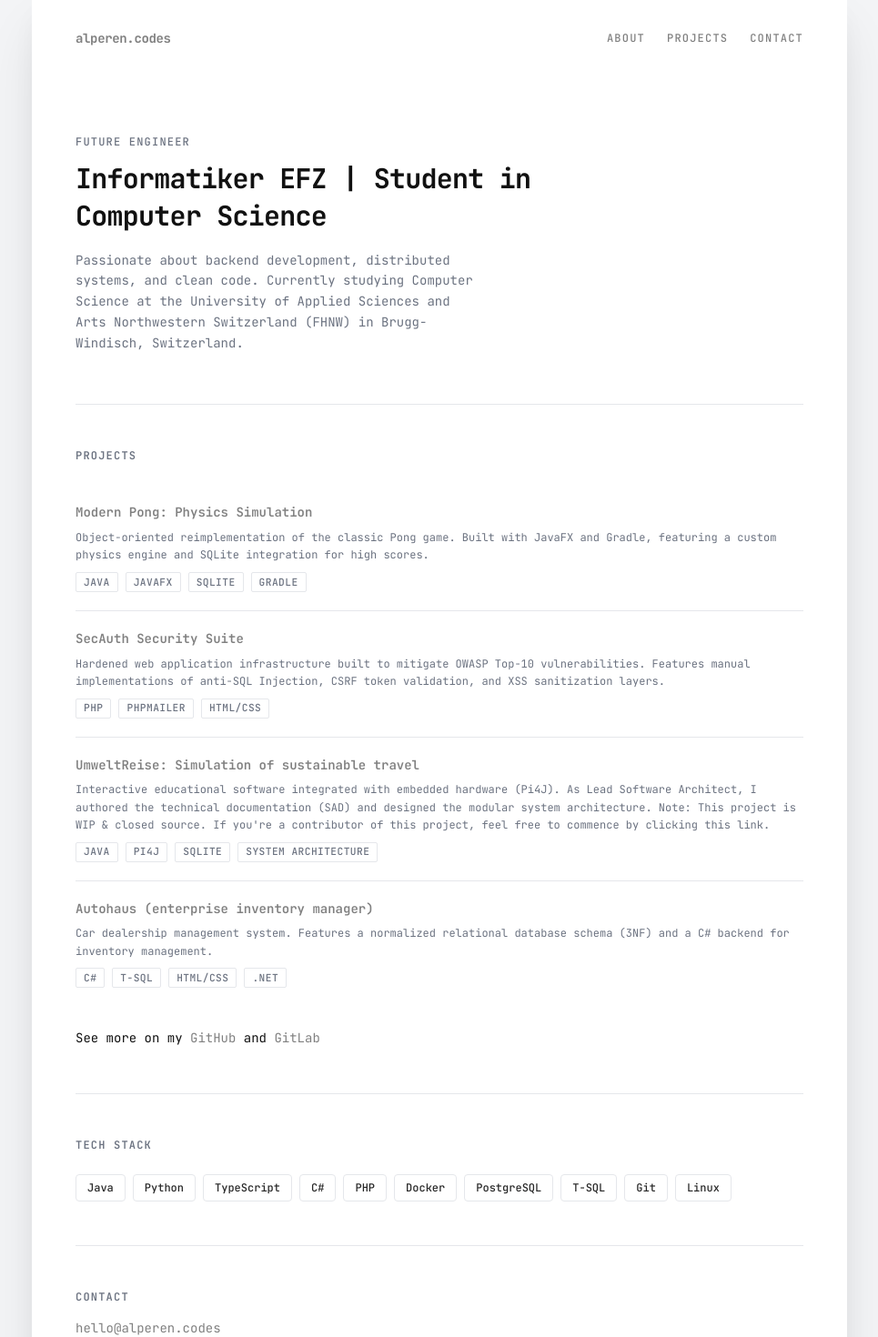
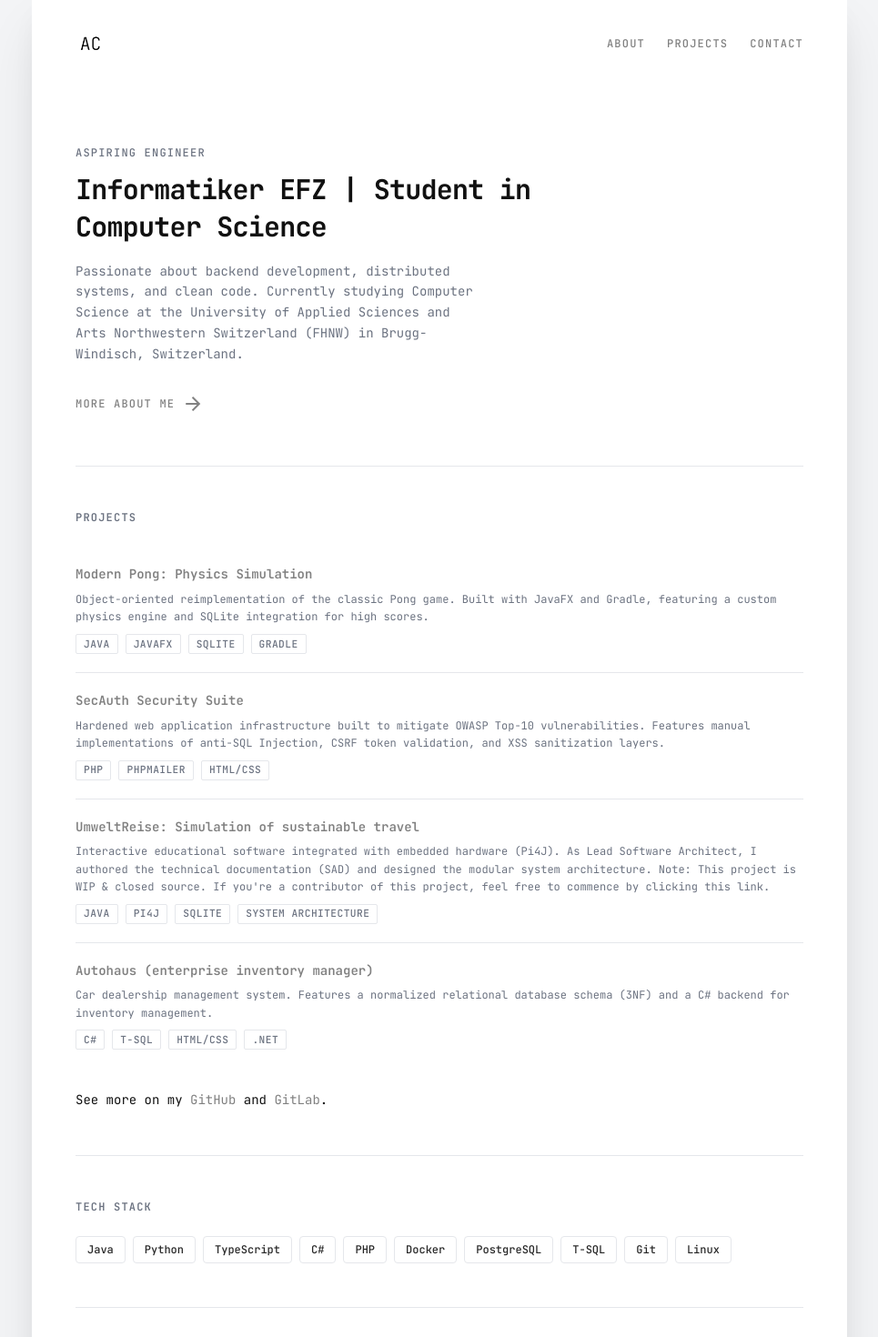
Before and after one commit to alperencodes/alperencodes.github.io, a Next.js app: page / in a window 1280 px wide. Shown: the top 1470 px of the page at 91% size, without its empty margins (157-1122 px from the left). Built offline with nearby package versions, Linux system fonts and the light colour scheme.

Commit message:
feat: integrate CursorTarget component for enhanced link interactions

```diff
--- a/src/app/layout.tsx
+++ b/src/app/layout.tsx
@@ -1,6 +1,7 @@
 import type { Metadata } from "next";
 import "./globals.css";
 import { siteConfig } from "@/data/portfolio";
+import ClientShell from "@/components/layout/ClientShell";
 import React from "react";
 
 export const metadata: Metadata = {
@@ -22,10 +23,13 @@ export default function RootLayout({
                 href="https://fonts.googleapis.com/css2?family=JetBrains+Mono:ital,wght@0,300;0,400;0,500;0,600;0,700;1,400&display=swap"
                 rel="stylesheet"
             />
+            <link href="https://fonts.googleapis.com/icon?family=Material+Icons+Outlined" rel="stylesheet" />
         </head>
         <body>
         <div className="paper">
-            {children}
+            <ClientShell>
+                {children}
+            </ClientShell>
         </div>
         </body>
         </html>
--- a/src/app/page.tsx
+++ b/src/app/page.tsx
@@ -13,7 +13,7 @@ export default function Home() {
                 {/* hero */}
                 <section className="pt-16 pb-14 border-b border-border">
                     <p className="text-xs font-medium uppercase tracking-widest text-muted mb-3">
-                        Future Engineer
+                        Aspiring Engineer
                     </p>
                     <h1 className="text-2xl md:text-3xl font-bold tracking-tight leading-snug max-w-lg">
                         {siteConfig.heroStatement}
@@ -21,13 +21,21 @@ export default function Home() {
                     <p className="mt-4 text-sm leading-relaxed text-muted max-w-md">
                         {siteConfig.description}
                     </p>
+                    <div className="mt-8">
+                        <a
+                            href="/about"
+                            className="inline-flex items-center gap-2 text-xs font-medium uppercase tracking-widest text-muted hover:text-ink transition-colors group"
+                        >
+                            More about me <span className="group-hover:translate-x-1 transition-transform material-icons-outlined text-sm">arrow_forward</span>
+                        </a>
+                    </div>
                 </section>
 
                 {/* projects */}
                 <div className="pt-12 pb-12 border-b border-border">
                     <ProjectTable />
                     <br/>
-                    See more on my <a href="https://github.com/alperencodes" target={"_blank"}>GitHub</a> and <a href="https://gitlab.fhnw.ch/alperen.yilmaz" target={"_blank"}>GitLab</a>
+                    See more on my <a href="https://github.com/alperencodes" target={"_blank"}>GitHub</a> and <a href="https://gitlab.fhnw.ch/alperen.yilmaz" target={"_blank"}>GitLab</a>.
                 </div>
 
                 {/* tech stack */}
--- a/src/components/layout/Header.tsx
+++ b/src/components/layout/Header.tsx
@@ -1,24 +1,34 @@
 "use client";
 
-import {navLinks, siteConfig} from "@/data/portfolio";
+import {navLinks} from "@/data/portfolio";
+import CursorTarget from "@/components/ui/CursorTarget";
+import Image from "next/image";
 
 export default function Header() {
     return (
         <header className="flex flex-col md:flex-row items-start md:items-center justify-between py-8 px-10 md:px-12 gap-4 md:gap-0">
-            {/* eslint-disable-next-line @next/next/no-html-link-for-pages */}
-                <a href="/"
-                   className="text-sm font-bold tracking-tight hover:opacity-100">
-                    {siteConfig.name}
+            <CursorTarget as="span" borderRadius={4}>
+                {/* eslint-disable-next-line @next/next/no-html-link-for-pages */}
+                <a href="/" className="hover:opacity-80 transition-opacity">
+                    <Image
+                        src="/AC.png"
+                        alt="Alperen Codes Logo"
+                        width={32}
+                        height={32}
+                        priority
+                    />
                 </a>
+            </CursorTarget>
             <nav className="flex gap-6">
                 {navLinks.map((link) => (
+                    <CursorTarget key={link.href} as="span" borderRadius={4}>
                     <a
                         href={link.href}
-                        key={link.href}
                         className="text-xs font-medium uppercase tracking-widest text-muted hover:text-ink"
                     >
                         {link.label}
                     </a>
+                    </CursorTarget>
                 ))}
             </nav>
         </header>
--- a/src/components/ui/Contact.tsx
+++ b/src/components/ui/Contact.tsx
@@ -1,6 +1,7 @@
 "use client";
 
 import { siteConfig } from "@/data/portfolio";
+import CursorTarget from "@/components/ui/CursorTarget";
 
 export default function Contact() {
     return (
@@ -9,13 +10,16 @@ export default function Contact() {
                 Contact
             </h2>
             <div className="flex flex-col gap-2 text-sm">
+                <CursorTarget as="span" borderRadius={4} style={{ width: "fit-content" }}>
                 <a
                     href={`mailto:${siteConfig.email}`}
                     className="underline underline-offset-4 decoration-border hover:decoration-ink"
                 >
                     {siteConfig.email}
                 </a>
+                </CursorTarget>
                 <div className="flex gap-6 mt-1">
+                    <CursorTarget as="span" borderRadius={4}>
                     <a
                         href={siteConfig.github}
                         target="_blank"
@@ -24,6 +28,8 @@ export default function Contact() {
                     >
                         GitHub
                     </a>
+                    </CursorTarget>
+                    <CursorTarget as="span" borderRadius={4}>
                     <a
                         href={siteConfig.gitlab}
                         target="_blank"
@@ -32,6 +38,8 @@ export default function Contact() {
                     >
                         GitLab (FHNW)
                     </a>
+                    </CursorTarget>
+                    <CursorTarget as="span" borderRadius={4}>
                     <a
                         href={siteConfig.linkedin}
                         target="_blank"
@@ -40,6 +48,7 @@ export default function Contact() {
                     >
                         LinkedIn
                     </a>
+                    </CursorTarget>
                 </div>
             </div>
         </section>
--- a/src/components/ui/ProjectTable.tsx
+++ b/src/components/ui/ProjectTable.tsx
@@ -1,6 +1,7 @@
 "use client";
 
 import { projects } from "@/data/portfolio"
+import CursorTarget from "@/components/ui/CursorTarget";
 
 export default function ProjectTable() {
     return (
@@ -10,6 +11,7 @@ export default function ProjectTable() {
             </h2>
             <div className={"flex flex-col"}>
                 {projects.map((project, i) => (
+                    <CursorTarget key={project.name} as="div" borderRadius={6}>
                     <a
                         href={project.github}
                         key={project.name}
@@ -23,7 +25,7 @@ export default function ProjectTable() {
                                 {project.name}
                             </h3>
                             <span className={"shrink-0 text-[0.65rem] font-medium uppercase tracking-widest text-muted opacity-0 transition-opacity group-hover:opacity-100"}>
-                                Github →
+                                Github ➡
                             </span>
                         </div>
                         <p className={"text-xs leading-relaxed text-muted"}>
@@ -37,6 +39,7 @@ export default function ProjectTable() {
                             ))}
                         </div>
                     </a>
+                    </CursorTarget>
                 ))}
             </div>
         </section>
```
